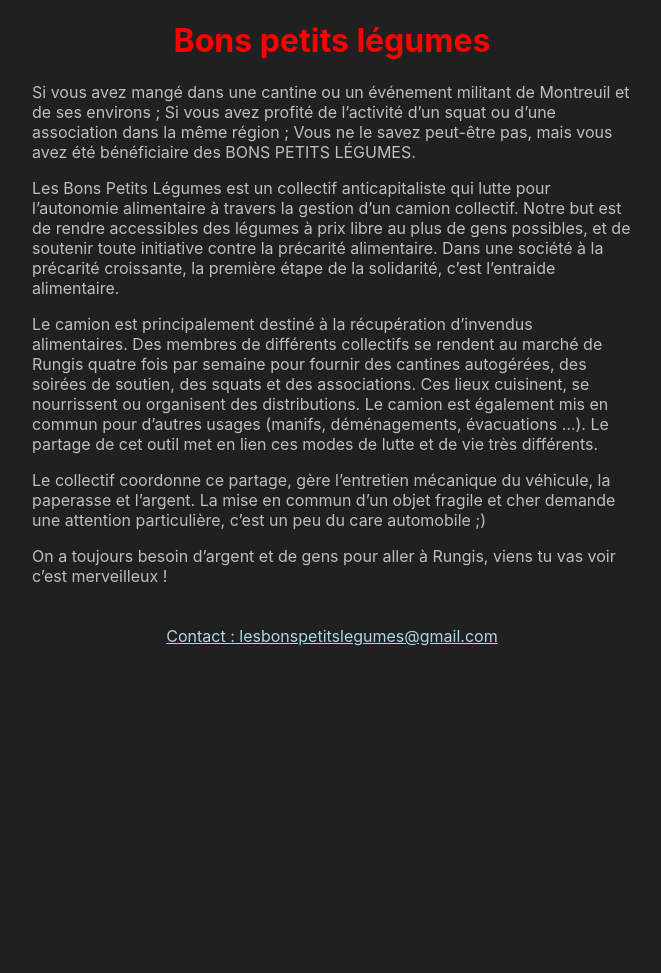
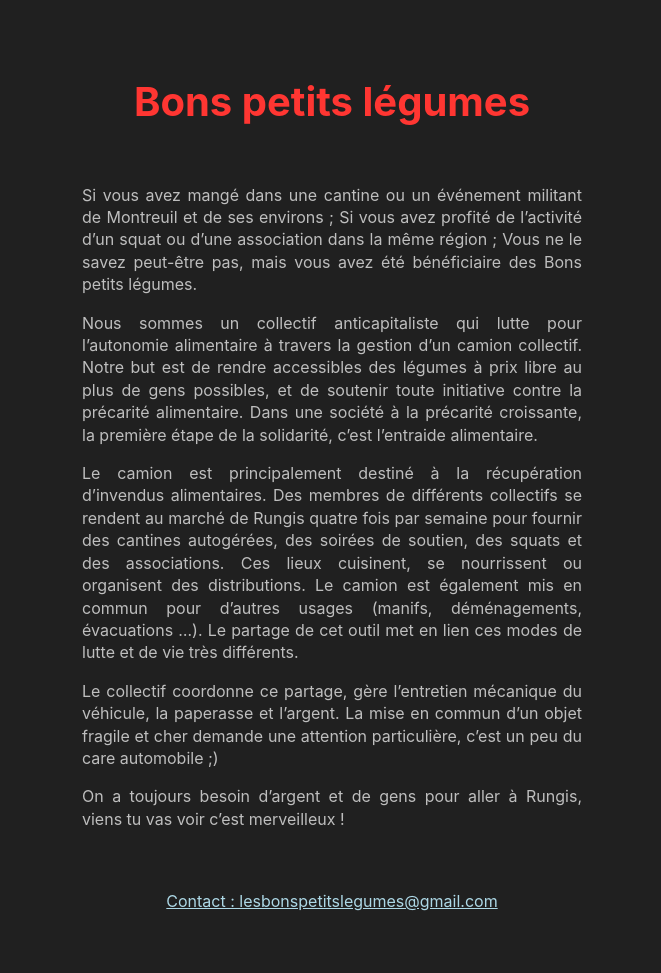
Before and after one commit to Ruff9/bpl, a Jekyll site: the page built from index.md, in a window 1280 px wide. Shown: the whole page, without its empty margins (308-969 px from the left). Built offline with Jekyll 4.4.1, drawn with Linux system fonts in a browser that asks for light colours; before the commit the page ends 900 px from its top, so only the background shows below that.

Commit message:
update site 08-04-2023_15-44-31

```diff
--- /dev/null
+++ b/_layouts/home.html
@@ -0,0 +1,14 @@
+<!DOCTYPE html>
+<html lang="{{ site.lang | default: "en-US" }}">
+  <head>
+    <meta name="viewport" content="width=device-width, initial-scale=1">
+    <meta charset="utf-8">
+    <title>{{ page.title }} - {{ site.title }}</title>
+    <link rel="stylesheet" href="{{ "/assets/css/main.css" | relative_url }}">
+  </head>
+  <body>
+    <div class="home-container">
+      {{ content }}
+    </div>
+  </body>
+</html>
--- a/_sass/base.scss
+++ b/_sass/base.scss
@@ -6,21 +6,38 @@ body {
   background: $backgroundColor;
   color: $bodyColor;
   font-family: $bodyFont;
+  font-size: 1em;
 }
 
-h1 {
-  color: red;
-  text-align: center;
-}
+.home-container {
+  max-width: 500px;
+  margin: auto;
+  padding: 0 15px;
 
-.main-container {
-  max-width: 600px;
-  margin: auto;
+  h1 {
+    color: #ff3632;
+    text-align: center;
+    height: 80px;
+    padding-top: 50px;
+    font-size: 2em;
+
+    @media screen and (min-width: 30em) {
+      font-size: 2.5em;
+    }
+  }
+
+  p {
+    line-height: 1.4em;
+
+    @media screen and (min-width: 30em) {
+      text-align: justify;
+    }
+  }
 }
 
 .contact {
-  text-align: center;
-  margin: 40px 0;
+  text-align: center !important;
+  margin: 60px 0;
 
   a {
     color: lightblue;
--- a/index.md
+++ b/index.md
@@ -7,9 +7,9 @@ title: Bon petits légumes
 
 Si vous avez mangé dans une cantine ou un événement militant de Montreuil et de ses environs ;
 Si vous avez profité de l'activité d'un squat ou d'une association dans la même région ;
-Vous ne le savez peut-être pas, mais vous avez été bénéficiaire des BONS PETITS LÉGUMES.
+Vous ne le savez peut-être pas, mais vous avez été bénéficiaire des Bons petits légumes.
 
-Les Bons Petits Légumes est un collectif anticapitaliste qui lutte pour l'autonomie alimentaire à travers la gestion d'un camion collectif.  Notre but est de rendre accessibles des légumes à prix libre au plus de gens possibles, et de soutenir toute initiative contre la précarité alimentaire. Dans une société à la précarité croissante, la première étape de la solidarité, c'est l'entraide alimentaire.
+Nous sommes un collectif anticapitaliste qui lutte pour l'autonomie alimentaire à travers la gestion d'un camion collectif. Notre but est de rendre accessibles des légumes à prix libre au plus de gens possibles, et de soutenir toute initiative contre la précarité alimentaire. Dans une société à la précarité croissante, la première étape de la solidarité, c'est l'entraide alimentaire.
 
 Le camion est principalement destiné à la récupération d'invendus alimentaires. Des membres de différents collectifs se rendent au marché de Rungis quatre fois par semaine pour fournir des cantines autogérées, des soirées de soutien, des squats et des associations. Ces lieux cuisinent, se nourrissent ou organisent des distributions. Le camion est également mis en commun pour d'autres usages (manifs, déménagements, évacuations …). Le partage de cet outil met en lien ces modes de lutte et de vie très différents.
 
```
Also changed, not shown: other parts of index.md (+1 -1 lines).
